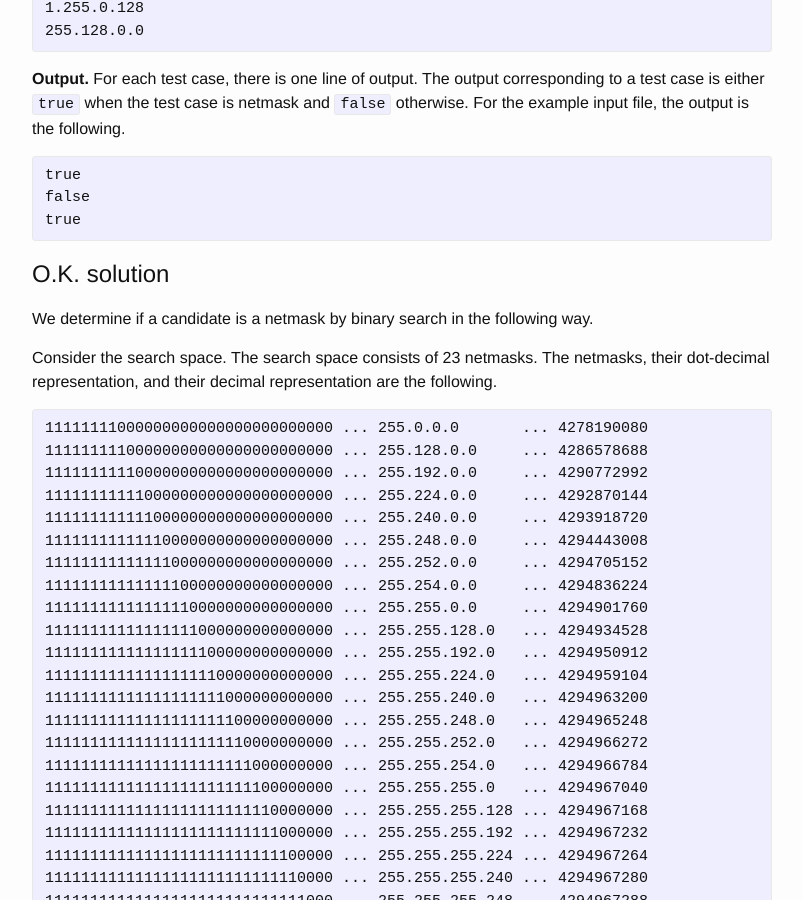
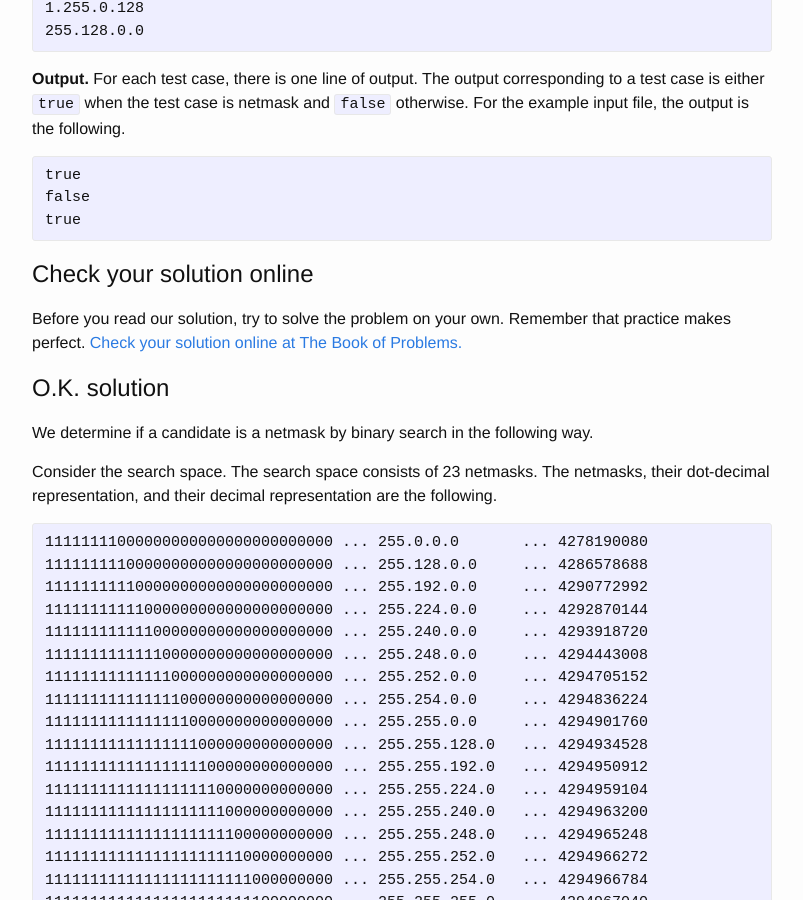
Before and after one commit to mrrusof/mrrusof.github.io, a Jekyll site: the page built from _posts/2017-09-24-netmask.markdown, in a window 1280 px wide and 900 px high, scrolled down 511 px. Shown: the whole window, without its empty margins (238-1041 px from the left). Built offline with Jekyll 4.4.1, drawn with Linux system fonts in a browser that asks for light colours; comment, search, counter and statistics services are not loaded.

Commit message:
Announce tbop for "Netmask".

```diff
--- /dev/null
+++ b/_includes/tbop.html
@@ -0,0 +1,5 @@
+# Check your solution online
+
+Before you read our solution, try to solve the problem on your own.
+Remember that practice makes perfect.  [Check your solution online at
+The Book of Problems.]({{ page.tbop_url }})
--- a/_posts/2017-09-24-netmask.markdown
+++ b/_posts/2017-09-24-netmask.markdown
@@ -4,6 +4,7 @@ title: Netmask
 date: 2017-09-24
 author: Ruslan Ledesma-Garza
 summary: Determine if a given string corresponds to a netmask.
+tbop_url: http://thebookofproblems.com/problems/netmask
 ---
 
 {{page.summary}}
@@ -41,6 +42,8 @@ true
 false
 true
 {% endhighlight %}
+
+{% include tbop.html %}
 
 # O.K. solution
 
```
